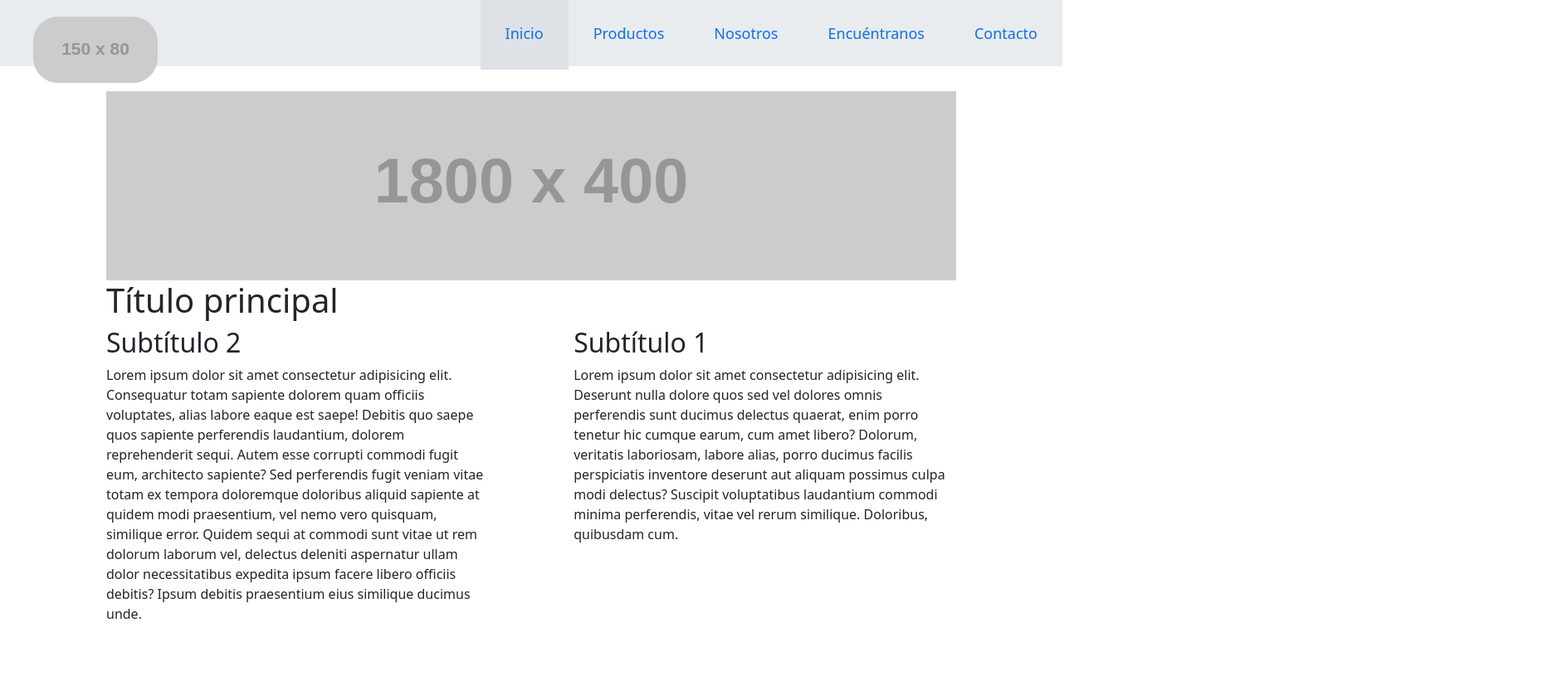
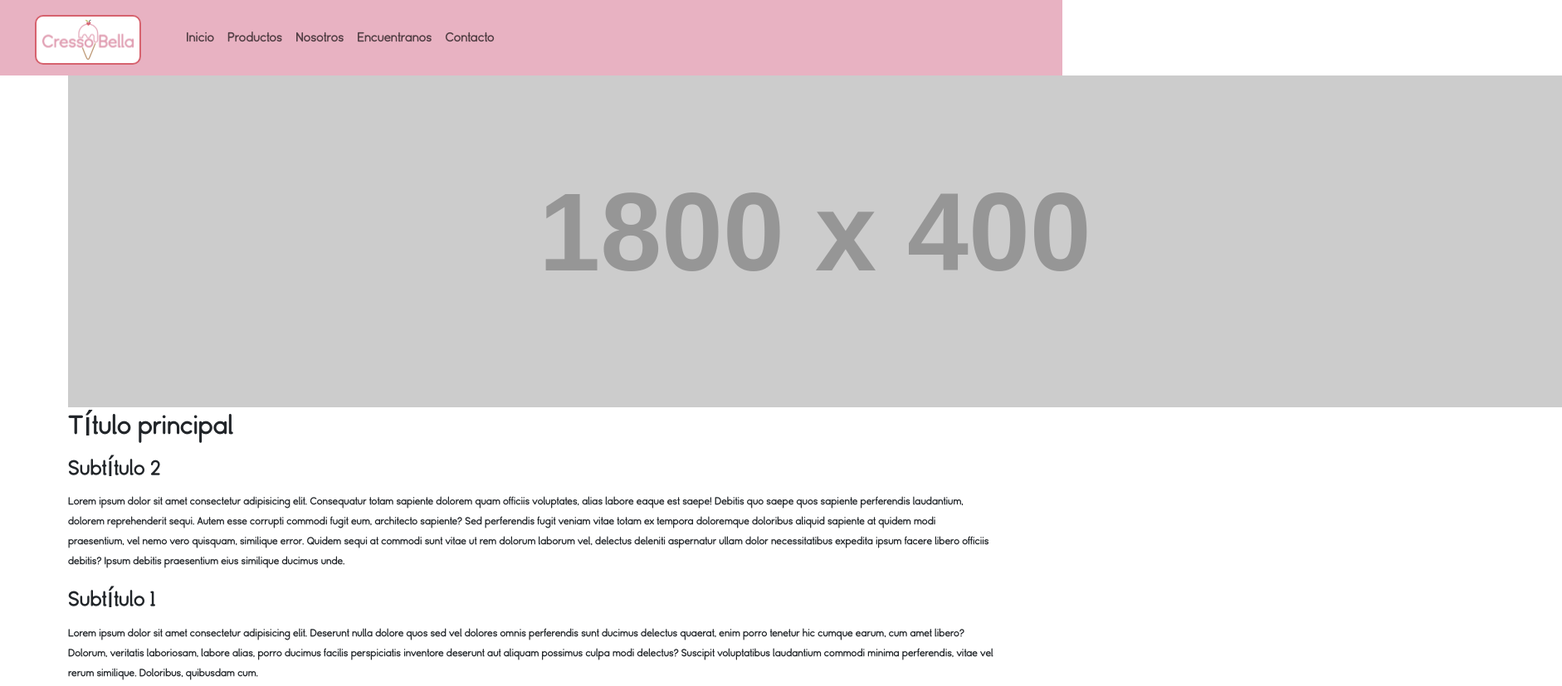
Before and after one commit to alexisarango2144/CressoBella, a plain HTML site: page index.html in a window 1280 px wide. Shown: the top 827 px of the page at 83% size, 1882 px wide, since content can reach past the window. Drawn offline with nearby package versions, Linux system fonts and the light colour scheme; placeholder pictures from the web are drawn by us.

Commit message:
Primeros estilos modificados Bootstrap

```diff
--- a/css/style.css
+++ b/css/style.css
@@ -1,10 +1,55 @@
-html {
-        /* Importamos tipografía principal */
-    /* font-family: "Noto Sans", sans-serif; */
-    @import url('https://fonts.googleapis.com/css2?family=Noto+Sans:ital,wght@0,100..900;1,100..900&display=swap');
-
+/* Usaremos una fuente local siguiendo la documentación de MDN dado que la requerida no se encuentra disponible en Google Fonts*/
+@font-face {
+    font-family: 'Grunell';
+    src: url('../assets/fonts/Grunell.otf') format('opentype');
+    font-style: normal;
+    font-weight: normal;
 }
 
+/* Importamos una tipografía secundaria de Google Fonts para cumplir con lo requerido
+    Quedará como fuente secundaria font-family: "Noto Sans", sans-serif; */
+@import url('https://fonts.googleapis.com/css2?family=Noto+Sans:ital,wght@0,100..900;1,100..900&display=swap');
+
+body {
+    font-family: 'Grunell', 'Noto Sans', sans-serif;
+}
+
+header {
+    font-size: 1.25rem;
+}
+
+.navbar {
+    background-color: #E8B2C2;
+    color: #E8B2C2;
+}
+
+.logotipoNav {
+    box-sizing: border-box;
+    max-height: 60px;
+    background-color: white;
+    border: 2px solid #D6626E;
+    border-radius: 10px;
+    margin-left: 30px;
+}
+
+.nav-link:hover {
+    font-size: 1.5rem;
+}
+
+.navbar-toggler-icon {
+    background-image: url('../assets/images/menu.png');
+}
+
+
+@media(min-width: 992px){
+    .navbar-nav:first-child {
+        margin-left: 30px;
+    }
+}
+
+
+
+/*
 body {
     margin: 0px;
     padding: 0px;
@@ -40,10 +85,7 @@ main {
     margin-left: 40px;
 }
 
-.logotipoNav {
-    border-radius: 30px;
-    border: 2px black;
-}
+
 
 header nav {
     right: 0;
@@ -198,4 +240,4 @@ header nav {
     width: 200px;
     height: 30px;
     margin: 20px;
-}
+} */
--- a/index.html
+++ b/index.html
@@ -8,10 +8,11 @@
   <title>Bienvenido - Proyecto</title>
 
   <!--Icons-->
-  <link rel="shortcut icon" href="https://placehold.co/30x30?text=A" type="image/x-icon">
+  <link rel="shortcut icon" href="./assets/images/favicon.png" type="image/x-icon">
 
   <!--Libraries -->
-  <link href="https://cdn.jsdelivr.net/npm/bootstrap@5.3.7/dist/css/bootstrap.min.css" rel="stylesheet" integrity="sha384-LN+7fdVzj6u52u30Kp6M/trliBMCMKTyK833zpbD+pXdCLuTusPj697FH4R/5mcr" crossorigin="anonymous">
+  <link href="https://cdn.jsdelivr.net/npm/bootstrap@5.3.7/dist/css/bootstrap.min.css" rel="stylesheet"
+    integrity="sha384-LN+7fdVzj6u52u30Kp6M/trliBMCMKTyK833zpbD+pXdCLuTusPj697FH4R/5mcr" crossorigin="anonymous">
   <link rel="stylesheet" href="https://cdn.jsdelivr.net/npm/bootstrap-icons@1.13.1/font/bootstrap-icons.min.css">
 
   <!--Static CSS-->
@@ -20,8 +21,31 @@
 
 <body>
   <header>
+    <nav class="navbar navbar-expand-lg">
+      <div class="container-fluid">
+        <a class="navbar-brand" href="#">
+          <img src="./assets/images/logotipo.png" alt="Logotipo CressoBella"
+            class="d-inline-block align-text-top logotipoNav">
+        </a>
+        <button class="navbar-toggler" type="button" data-bs-toggle="collapse" data-bs-target="#navbarNavAltMarkup"
+          aria-controls="navbarNavAltMarkup" aria-expanded="false" aria-label="Toggle navigation">
+          <span class="navbar-toggler-icon"></span>
+        </button>
+        <div class="collapse navbar-collapse" id="navbarNavAltMarkup">
+          <div class="navbar-nav">
+            <a class="nav-link navLinkSelected" aria-current="page" href="./index.html">Inicio</a>
+            <a class="nav-link" href="./pages/productos.html">Productos</a>
+            <a class="nav-link" href="./pages/nosotros.html">Nosotros</a>
+            <a class="nav-link" href="./pages/encuentranos.html">Encuentranos</a>
+            <a class="nav-link" href="./pages/contacto.html">Contacto</a>
+          </div>
+        </div>
+      </div>
+    </nav>
+
     <!--Logo, nav, búsqueda-->
-    <div class="logoContainer">
+
+    <!-- <div class="logoContainer">
       <a href="./index.html" class="mainLogoLink"><img class="logotipoNav"
           src="https://placehold.co/150x80?text=Logotipo" alt="Logotipo del sitio" /></a>
     </div>
@@ -33,10 +57,10 @@
         <li><a href="./pages/encuentranos.html" class="">Encuéntranos</a></li>
         <li><a href="./pages/contacto.html" class="">Contacto</a></li>
       </ul>
-    </nav>
+    </nav> -->
   </header>
 
-  <main>
+  <main class="container">
     <!--Contenido central de la página-->
     <section class="portadaPrincipal">
       <div>
@@ -83,6 +107,9 @@
           class="socialLinkImg">TikTok</a>
     </div>
   </footer>
-  <script src="https://cdn.jsdelivr.net/npm/bootstrap@5.3.7/dist/js/bootstrap.bundle.min.js" integrity="sha384-ndDqU0Gzau9qJ1lfW4pNLlhNTkCfHzAVBReH9diLvGRem5+R9g2FzA8ZGN954O5Q" crossorigin="anonymous"></script>
+  <script src="https://cdn.jsdelivr.net/npm/bootstrap@5.3.7/dist/js/bootstrap.bundle.min.js"
+    integrity="sha384-ndDqU0Gzau9qJ1lfW4pNLlhNTkCfHzAVBReH9diLvGRem5+R9g2FzA8ZGN954O5Q"
+    crossorigin="anonymous"></script>
 </body>
+
 </html>
```
Also changed, not shown: assets/fonts/Grunell.otf (added), assets/images/favicon.png (added), assets/images/logotipo-rounded.png (added), assets/images/logotipo.png (added), assets/images/menu.png (added).
